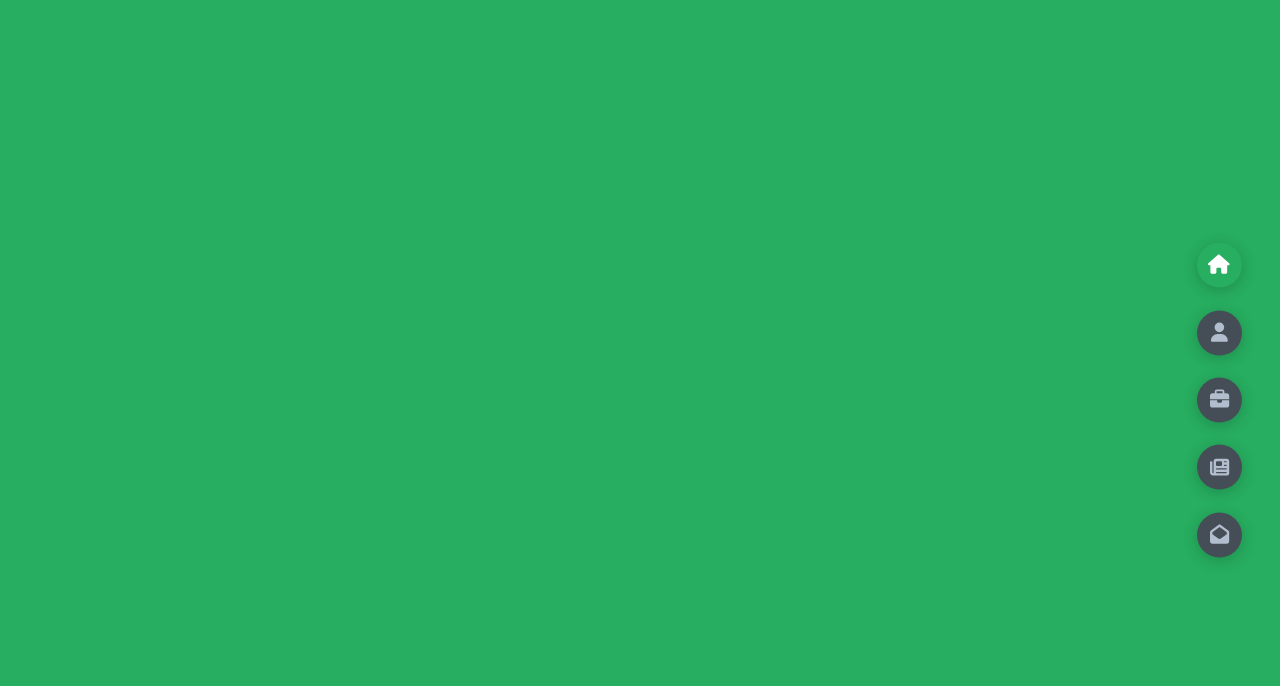
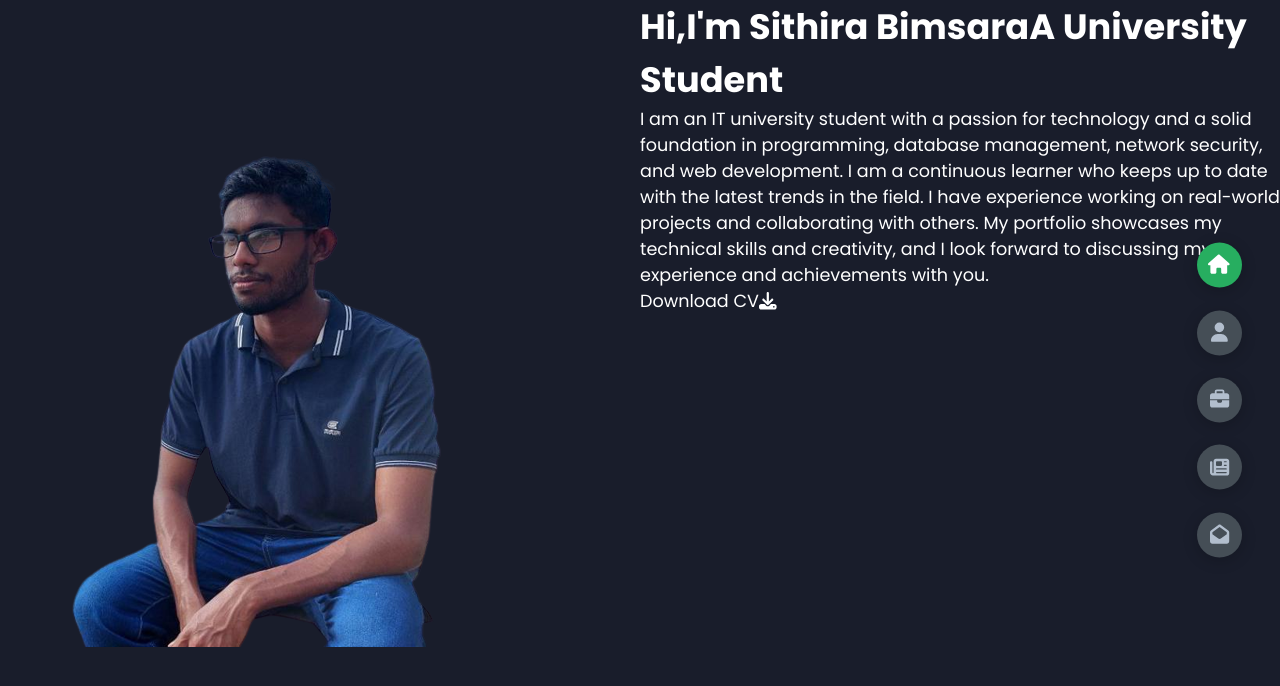
Before and after one commit to SBimsara/portofolio, a React (Create React App) app: page / in a window 1280 px wide. Shown: the top 686 px of the page. Built offline with nearby package versions, Linux system fonts and the light colour scheme.

Commit message:
added image and self-intro

```diff
--- a/src/App.js
+++ b/src/App.js
@@ -2,27 +2,13 @@ import logo from './logo.svg';
 import "./styles/styles.css";
 
 import { FontAwesomeIcon } from '@fortawesome/react-fontawesome'
-import { faHome,faUser,faBriefcase,faNewspaper,faEnvelopeOpen } from '@fortawesome/free-solid-svg-icons'
+import { faHome,faUser,faBriefcase,faNewspaper,faEnvelopeOpen,faDownload } from '@fortawesome/free-solid-svg-icons'
 import { useEffect } from 'react';
+
+import myImage from './assets/images/me.png'
 
 function App() {
 
-  const sections = document.querySelectorAll('.section');
-  const sectBtns = document.querySelectorAll('.controls');
-  const sectBtn = document.querySelectorAll('.control');
-  const allSections = document.querySelectorAll('.main-content');
-
-  // function PageTransition() {
-
-  //   //Button click active class
-  //   for(let i=0; i<sectBtn.length; i++) {
-  //     sectBtn[i].addEventListener('click',(event) => {
-  //       let currentBtn = document.querySelectorAll('.active-btn');
-  //       currentBtn[0].classList = currentBtn[0].className.replace ('active-btn', '');
-  //       this.className += 'active-btn';
-  //     })
-  //   }
-  // }
 
   //Button click active class
   function handleToggleIcon(event) {
@@ -39,7 +25,10 @@ function App() {
   //Section Active class
   function handleToggleSection(event) {
     const clickedSectionId = event.target.getAttribute('data-id');
+
     const clickedSection = document.getElementById(clickedSectionId);
+
+
     const sections = document.querySelectorAll('.section');
     sections.forEach((section) => {
       if (section !== clickedSection) {
@@ -52,7 +41,33 @@ function App() {
   return (
     <div className="main-content">
       <header className='section sec1 header active' id='home'>
+        <div className='header-content'>
+          <div className='left-header'>
+            <div className='h-shape'></div>
+            <div className='image'>
+              <img src={myImage} alt=''/>
+            </div>
 
+          </div>
+
+          <div className='right-header'>
+            <h1 className='name'>
+              Hi,I'm <span>Sithira Bimsara</span>
+              A University Student
+            </h1>
+            <p>
+            I am an IT university student with a passion for technology and a solid foundation in programming, database management, network security, and web development.
+            I am a continuous learner who keeps up to date with the latest trends in the field.
+            I have experience working on real-world projects and collaborating with others.
+            My portfolio showcases my technical skills and creativity, and I look forward to discussing my experience and achievements with you.
+            </p>
+
+            <a href='' className='main-btn'>
+              <span className='btn-text'>Download CV</span>
+              <span className='btn-icon'><i><FontAwesomeIcon icon={faDownload} /></i></span>
+            </a>
+          </div>
+        </div>
       </header>
       <main>
 
--- a/src/styles/styles.css
+++ b/src/styles/styles.css
@@ -61,31 +61,26 @@ section {
 .sec1 {
   display: none;
   transform: translateY(0) scale(1);
-  background-color: #27ae60;
 }
 
 .sec2 {
   display: none;
   transform: translateY(0) scale(1);
-  background-color: red;
 }
 
 .sec3 {
   display: none;
   transform: translateY(0) scale(1);
-  background-color: yellow;
 }
 
 .sec4 {
   display: none;
   transform: translateY(0) scale(1);
-  background-color: purple;
 }
 
 .sec5 {
   display: none;
   transform: translateY(0) scale(1);
-  background-color: blue;
 }
 
 .active {
@@ -136,4 +131,16 @@ section {
   font-size: 1.2rem;
   color: var(--color-gray-2);
   pointer-events: none;
+}
+
+/* header-content */
+.header-content {
+  display: grid;
+  grid-template-columns: repeat(2, 1fr);
+  height: 100%;
+}
+.header-content .left-header {
+  display: flex;
+  align-items: center;
+  position: relative;
 }/*# sourceMappingURL=styles.css.map */
--- a/src/styles/styles.scss
+++ b/src/styles/styles.scss
@@ -67,31 +67,31 @@ section {
 .sec1 {
     display: none;
     transform: translateY(0) scale(1);
-    background-color: #27ae60;
+
 }
 
 .sec2 {
     display: none;
     transform: translateY(0) scale(1);
-    background-color: red;
+
 }
 
 .sec3 {
     display: none;
     transform: translateY(0) scale(1);
-    background-color: yellow;
+
 }
 
 .sec4 {
     display: none;
     transform: translateY(0) scale(1);
-    background-color: purple;
+
 }
 
 .sec5 {
     display: none;
     transform: translateY(0) scale(1);
-    background-color: blue;
+
 }
 
 .active {
@@ -149,3 +149,17 @@ section {
         pointer-events: none;
     }
 }
+
+/* header-content */
+
+.header-content{
+    display: grid;
+    grid-template-columns: repeat(2,1fr);
+    height: 100%;
+
+    .left-header{
+        display: flex;
+        align-items: center;
+        position: relative;
+    }
+}
```
Also changed, not shown: src/assets/images/me.png (added), 1 other file (tests, documents, lock files or other folders).
